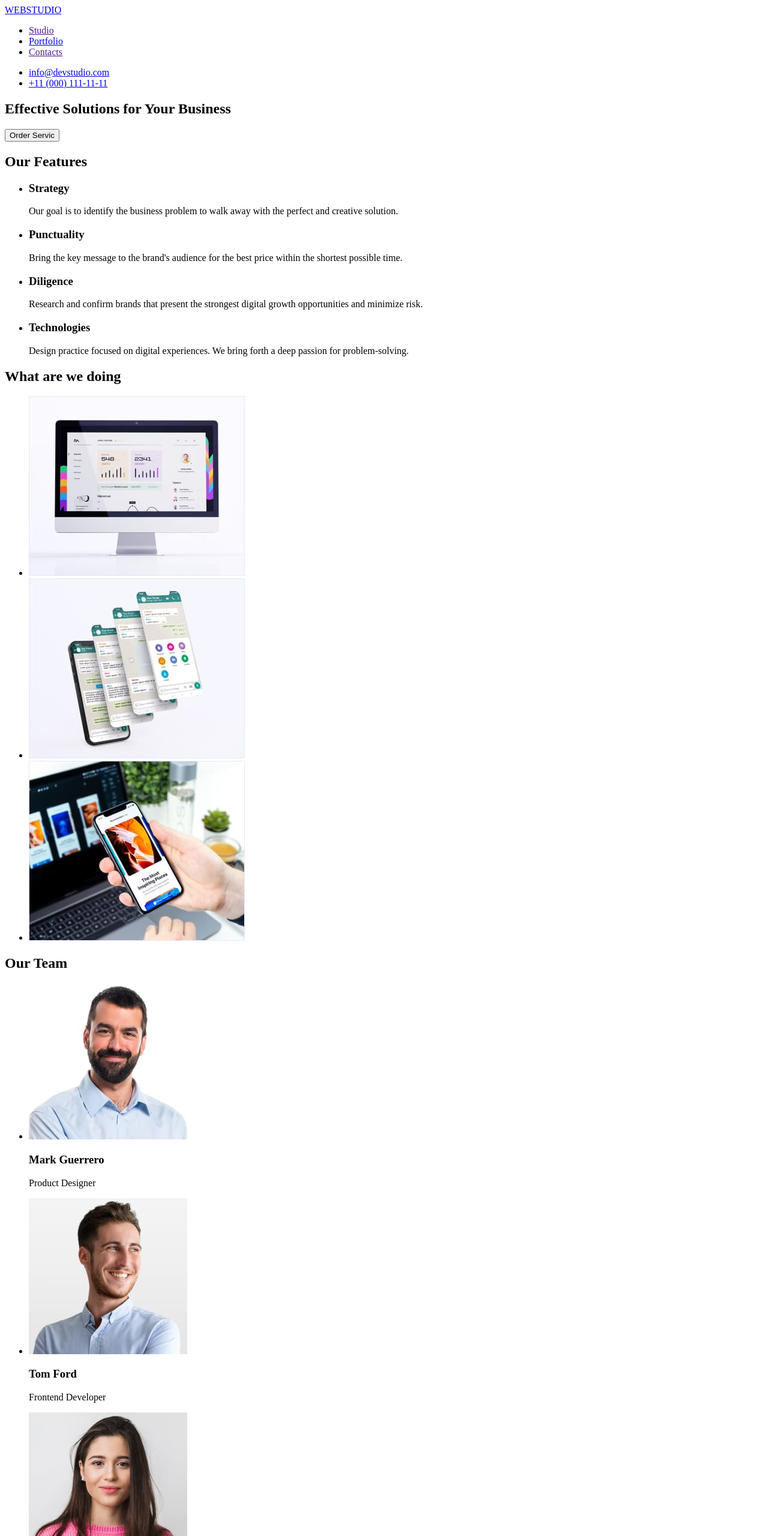
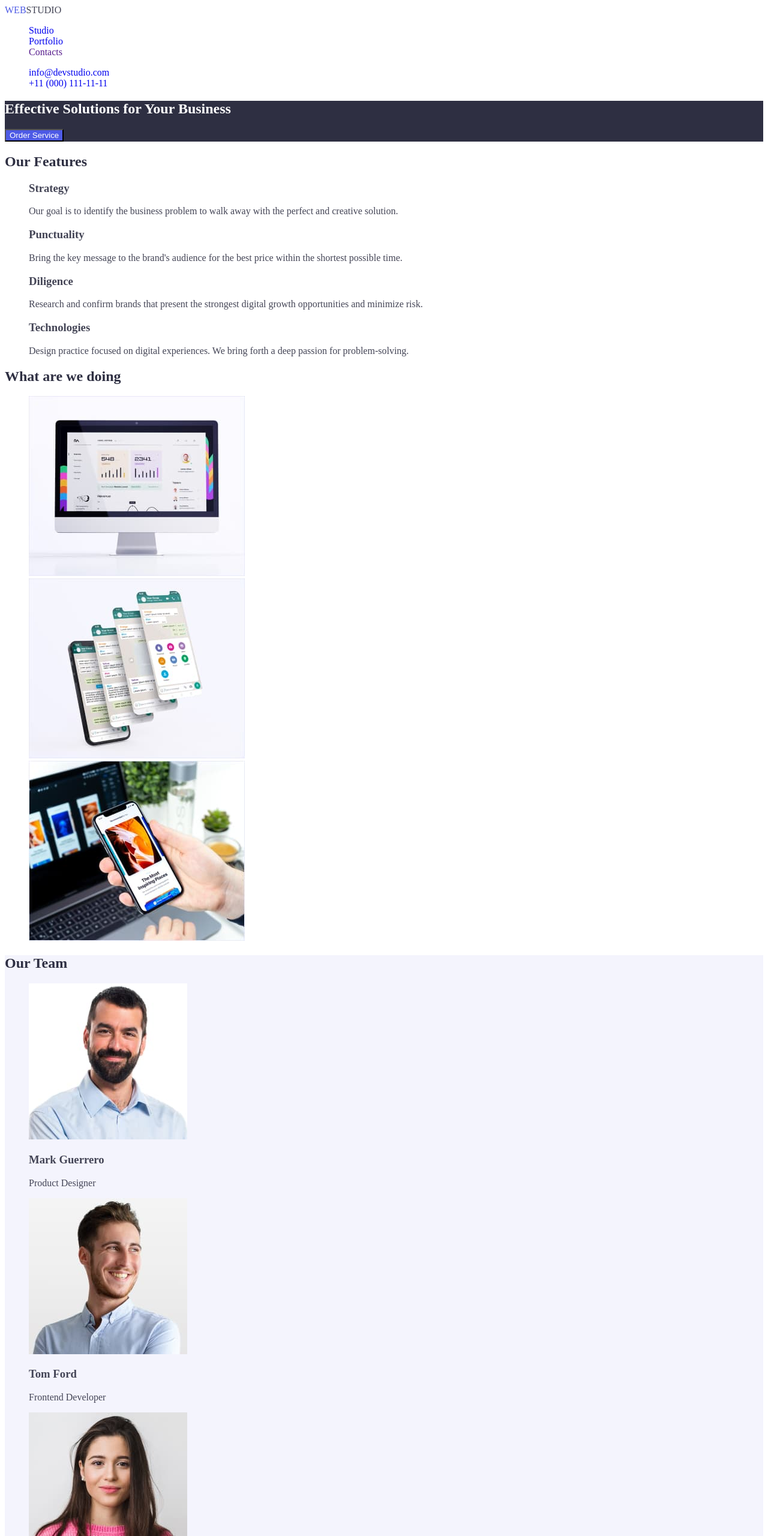
Before and after one commit to IhorMarch/goit-markup-hw--02, a plain HTML site: page index.html in a window 1280 px wide. Shown: the top 2560 px of the page at 60% size. Drawn offline with Linux system fonts and the light colour scheme.

Commit message:
css colours

```diff
--- a/css/styles.css
+++ b/css/styles.css
@@ -0,0 +1,50 @@
+:root{--main-colour-text:#434455;
+--second-colour-text: #2E2F42;
+--main-background: #FFFFFF}
+
+body{
+    color: var(--main-colour-text);
+    background-color: var(--main-background);
+}
+a{text-decoration: none;}
+
+ul{list-style-type: none;}
+/* HEADER */
+
+.logo {
+    color: var(--main-colour-text);
+}
+
+.logo-first {
+    color: #4D5AE5;
+}
+.site-nav{
+    color: var(--second-colour-text);
+}
+.address{
+
+}
+/* HERO */
+.hero{
+    background-color: #2E2F42;;
+}
+.hero-title{
+    color: #FFFFFF;
+}
+.hero-button{color: #FFFFFF;
+background-color: #4D5AE5;}
+
+/* TEAM */
+section.team{background-color:  #F4F4FD;}
+.section-title{
+    color: var(--second-colour-text);
+}
+/* FOOTER */
+.footer{background-color: var(--second-colour-text);}
+.footer-text{ color: #E7E9FC;}
+
+/* Portfolio */
+.button{
+    color: #4D5AE5;
+    background-color: #F4F4FD;
+}
--- a/index.html
+++ b/index.html
@@ -10,54 +10,54 @@
   <body>
     <header>
       <nav>
-        <a href="/">WEBSTUDIO</a>
+        <a href="/" class="logo"><span class="logo-first">WEB</span>STUDIO</a>
 
-        <ul>
-          <li><a href="">Studio</a></li>
+        <ul class="site-nav">
+          <li><a href="./index.html">Studio</a></li>
           <li><a href="./portfolio.html">Portfolio</a></li>
           <li><a href="">Contacts</a></li>
         </ul>
       </nav>
-      <ul>
+      <ul class="address">
         <li><a href="mailto:info@devstudio.com">info@devstudio.com</a></li>
         <li><a href="tel:+110001111111">+11 (000) 111-11-11</a></li>
       </ul>
     </header>
     <main>
       <!-- Hero-->
-      <section>
-        <h1>Effective Solutions for Your Business</h1>
-        <button type="button">Order Servic</button>
+      <section class="hero">
+        <h1 class="hero-title">Effective Solutions for Your Business</h1>
+        <button type="button" class="hero-button">Order Service</button>
       </section>
       <!-- Features -->
-      <section>
+      <section class="section">
         <!-- Заголовок скрыть!!!! -->
-        <h2>Our Features</h2>
-        <ul>
+        <h2 class="section-title">Our Features</h2>
+        <ul class="features">
           <li>
-            <h3>Strategy</h3>
-            <p>
+            <h3 class="title">Strategy</h3>
+            <p class="features-text">
               Our goal is to identify the business problem to walk away with the
               perfect and creative solution.
             </p>
           </li>
           <li>
-            <h3>Punctuality</h3>
-            <p>
+            <h3 class="title">Punctuality</h3>
+            <p class="features-text">
               Bring the key message to the brand's audience for the best price
               within the shortest possible time.
             </p>
           </li>
           <li>
-            <h3>Diligence</h3>
-            <p>
+            <h3 class="title">Diligence</h3>
+            <p class="features-text">
               Research and confirm brands that present the strongest digital
               growth opportunities and minimize risk.
             </p>
           </li>
           <li>
-            <h3>Technologies</h3>
-            <p>
+            <h3 class="title">Technologies</h3>
+            <p class="features-text">
               Design practice focused on digital experiences. We bring forth a
               deep passion for problem-solving.
             </p>
@@ -65,8 +65,8 @@
         </ul>
       </section>
       <!-- What doing -->
-      <section>
-        <h2>What are we doing</h2>
+      <section class="section">
+        <h2 class="section-title">What are we doing</h2>
         <ul>
           <li>
             <img src="./img/img1.jpg" alt="Monitor" width="360" height="300" />
@@ -90,9 +90,9 @@
         </ul>
       </section>
       <!-- Team -->
-      <section>
-        <h2>Our Team</h2>
-        <ul>
+      <section class="section team">
+        <h2 class="section-title">Our Team</h2>
+        <ul class="team-list">
           <li>
             <img
               src="./img/team1.jpg"
@@ -100,8 +100,8 @@
               width="264"
               height="260"
             />
-            <h3>Mark Guerrero</h3>
-            <p>Product Designer</p>
+            <h3 class="title">Mark Guerrero</h3>
+            <p class="team-text">Product Designer</p>
           </li>
           <li>
             <img
@@ -110,8 +110,8 @@
               width="264"
               height="260"
             />
-            <h3>Tom Ford</h3>
-            <p>Frontend Developer</p>
+            <h3 class="title">Tom Ford</h3>
+            <p class="team-text">Frontend Developer</p>
           </li>
           <li>
             <img
@@ -120,8 +120,8 @@
               width="264"
               height="260"
             />
-            <h3>Camila Garcia</h3>
-            <p>Marketing</p>
+            <h3 class="title">Camila Garcia</h3>
+            <p class="team-text">Marketing</p>
           </li>
           <li>
             <img
@@ -130,15 +130,15 @@
               width="264"
               height="260"
             />
-            <h3>Daniel Wilson</h3>
-            <p>UI Designer</p>
+            <h3 class="title">Daniel Wilson</h3>
+            <p class="team-text">UI Designer</p>
           </li>
         </ul>
       </section>
     </main>
-    <footer>
-      <a href="/">WEBSTUDIO</a>
-      <p>
+    <footer class="footer">
+      <a href="/" class="logo"><span class="logo-first">WEB</span>STUDIO</a>
+      <p class="footer-text">
         Increase the flow of customers and sales for your business with digital
         marketing & growth solutions.
       </p>
```
Also changed, not shown: portfolio.html (+34 -30 lines).
